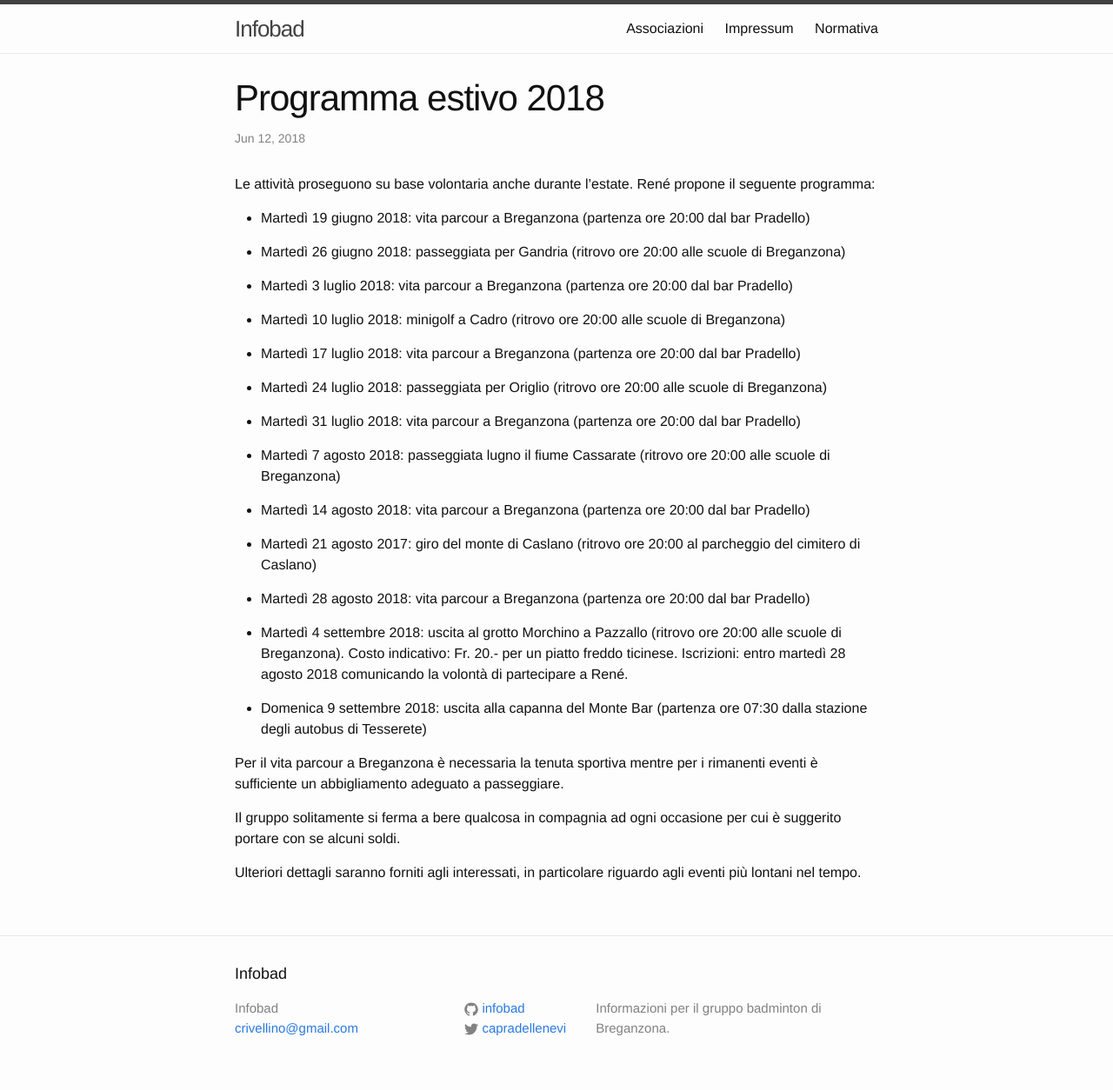
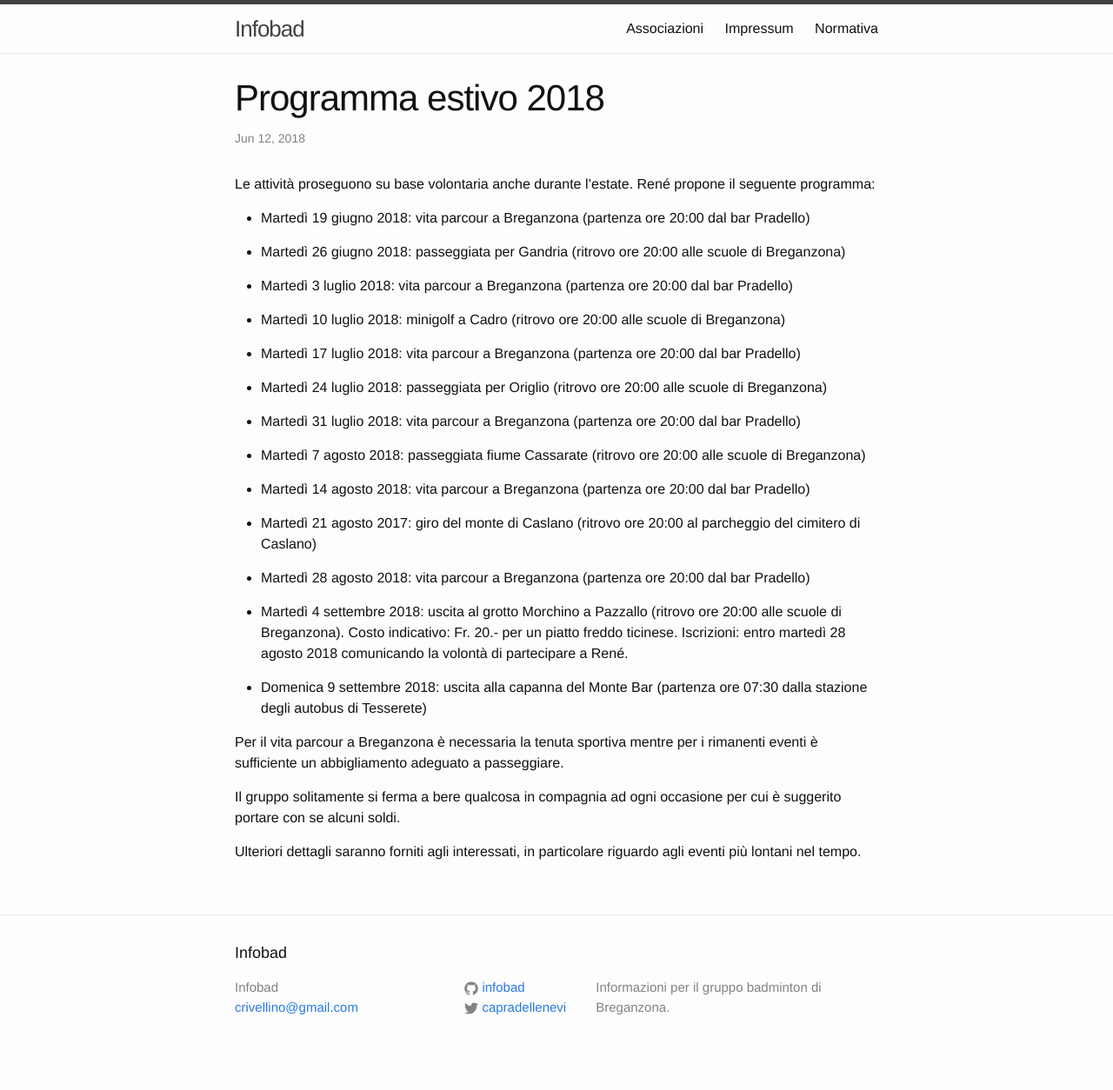
Before and after one commit to infobad/infobad.github.io, a Jekyll site: the page built from _posts/2018-06-07-programma-estivo-2018.markdown, in a window 1280 px wide. Shown: the whole page at 87% size. Built offline with Jekyll 4.4.1, drawn with Linux system fonts in a browser that asks for light colours; after the commit the page ends 1230 px from its top, so only the background shows below that.

Commit message:
Fix spelling mistakes

```diff
--- a/_posts/2018-06-07-programma-estivo-2018.markdown
+++ b/_posts/2018-06-07-programma-estivo-2018.markdown
@@ -20,7 +20,7 @@ Le attività proseguono su base volontaria anche durante l'estate. René propone
 
 * Martedì 31 luglio 2018: vita parcour a Breganzona (partenza ore 20:00 dal bar Pradello)
 
-* Martedì 7 agosto 2018: passeggiata lugno il fiume Cassarate (ritrovo ore 20:00 alle scuole di Breganzona)
+* Martedì 7 agosto 2018: passeggiata fiume Cassarate (ritrovo ore 20:00 alle scuole di Breganzona)
 
 * Martedì 14 agosto 2018: vita parcour a Breganzona (partenza ore 20:00 dal bar Pradello)
 
```
